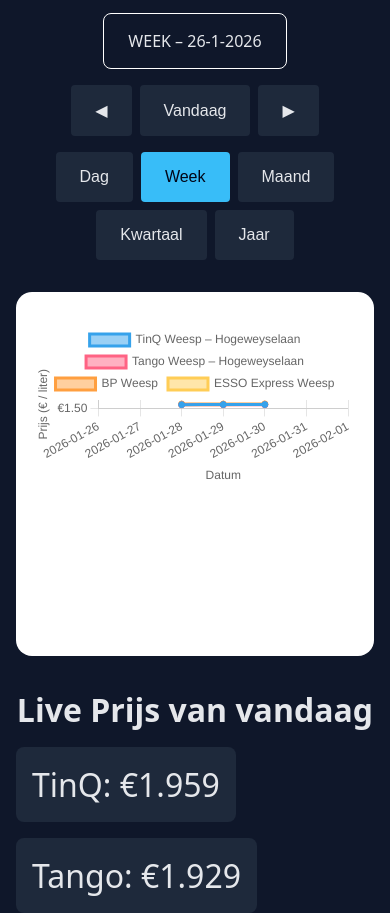
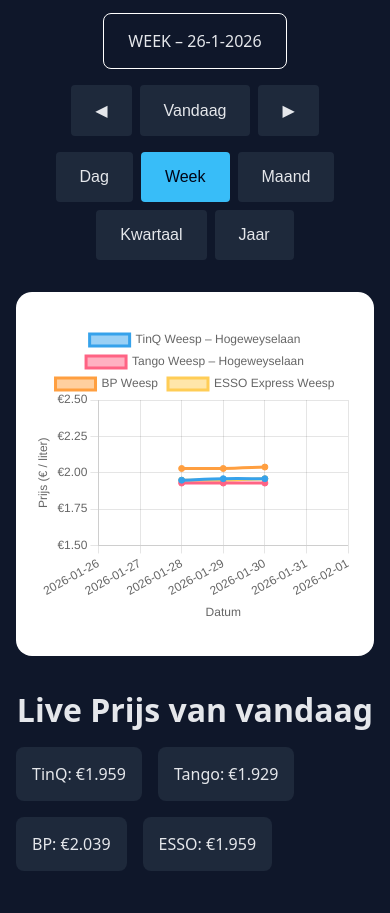
Before and after one commit to LilJiggly/tanken, a website: page index.html in a window 390 px wide. Shown: the part 214-1127 px from the top of the page. After the commit the page ends 1101 px from the top, so only its background shows below. Drawn offline with nearby package versions, Linux system fonts and the light colour scheme.

Commit message:
Add files via upload

```diff
--- a/script.js
+++ b/script.js
@@ -246,6 +246,7 @@
       },
       options: {
         responsive: true,
+        maintainAspectRatio: false,
         scales: {
           y: {
             min: 1.5,
--- a/styles.css
+++ b/styles.css
@@ -155,4 +155,8 @@
     font-size: 1rem;
     color: red;
   }
+
+  .price-box {
+    font-size: 1rem;
+  }
 }
```
